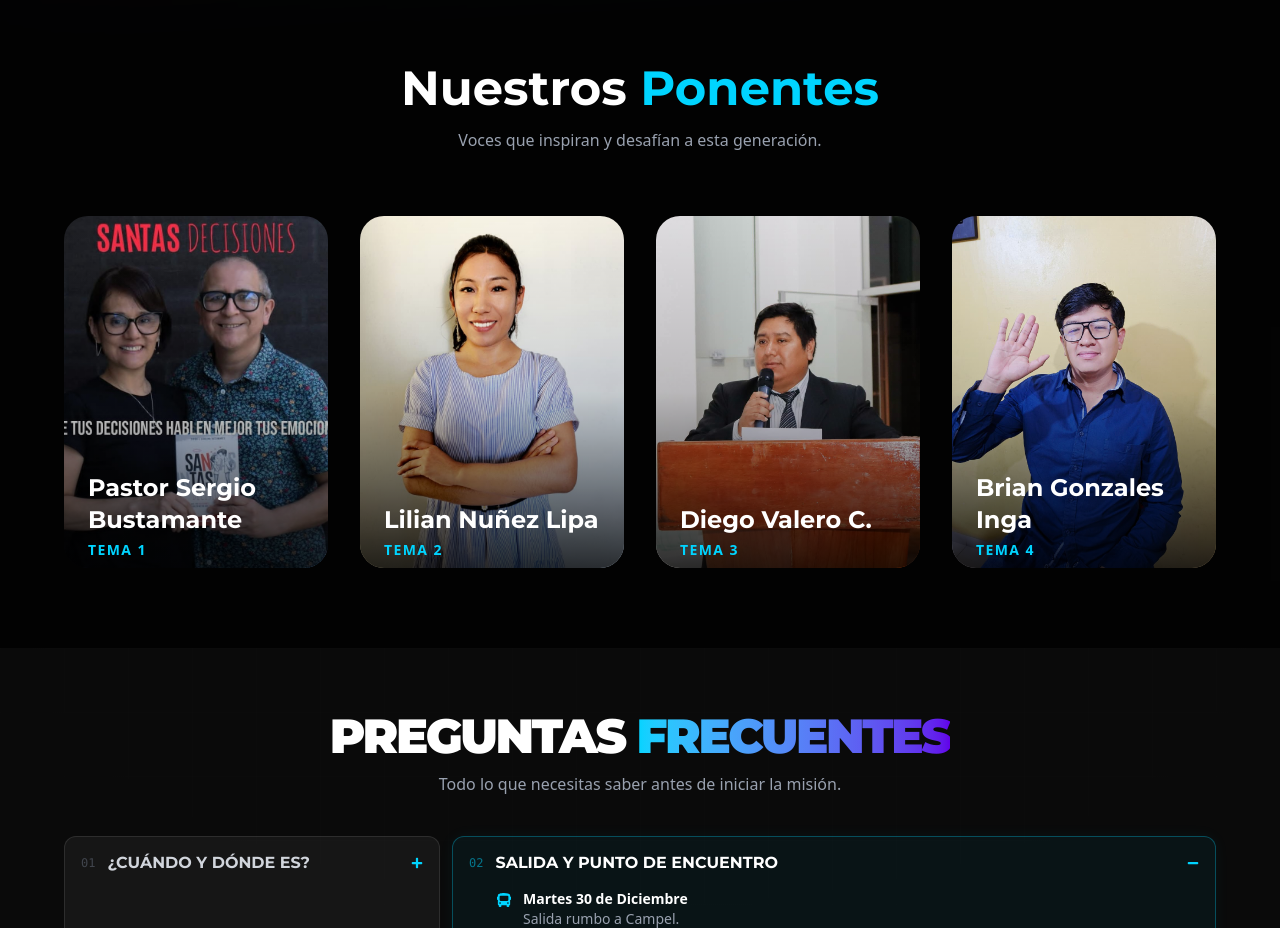
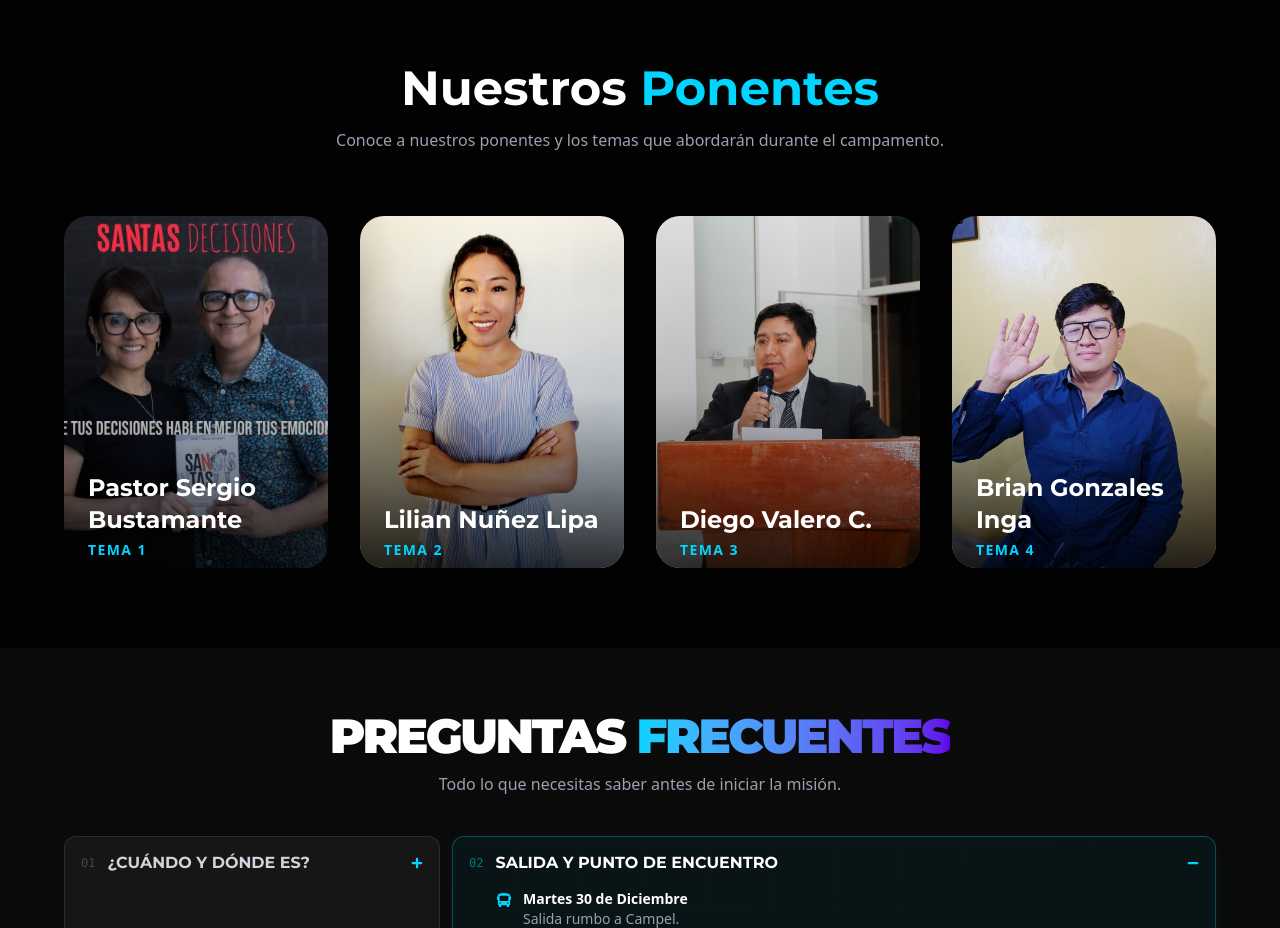
Before and after one commit to JhonAQ/radical-camp-2025, a Next.js app: page / in a window 1280 px wide. Shown: the part 1960-2888 px from the top of the page. Built offline with nearby package versions, Linux system fonts and the light colour scheme.

Commit message:
feat: actualizar título y descripción del campamento en metadata; mejorar texto de presentación de ponentes

```diff
--- a/app/layout.tsx
+++ b/app/layout.tsx
@@ -21,9 +21,9 @@ const poppins = Poppins({
 });
 
 export const metadata: Metadata = {
-  title: "Campamento Radical - Año Nuevo 2026",
+  title: "Radical Camp 2026",
   description:
-    "Un movimiento de jóvenes apasionados por Jesús, dispuestos a transformar su entorno y vivir una vida sin límites.",
+    "Campamento juvenil Radical Camp 2025 - 2026, es un campamento anual organizado por la Iglesia Evangelica Luterana - Peru, dirigido a jóvenes y adolescentes para fortalecer su fe y fomentar la comunión cristiana a través de actividades recreativas, talleres y momentos de adoración.",
   icons: {
     icon: "/icon.png",
   },
--- a/components/sections/Speakers.tsx
+++ b/components/sections/Speakers.tsx
@@ -47,7 +47,7 @@ export default function Speakers() {
             Nuestros <span className="text-secondary">Ponentes</span>
           </h2>
           <p className="text-gray-400 max-w-2xl mx-auto">
-            Voces que inspiran y desafían a esta generación.
+            Conoce a nuestros ponentes y los temas que abordarán durante el campamento.
           </p>
         </motion.div>
 
```
